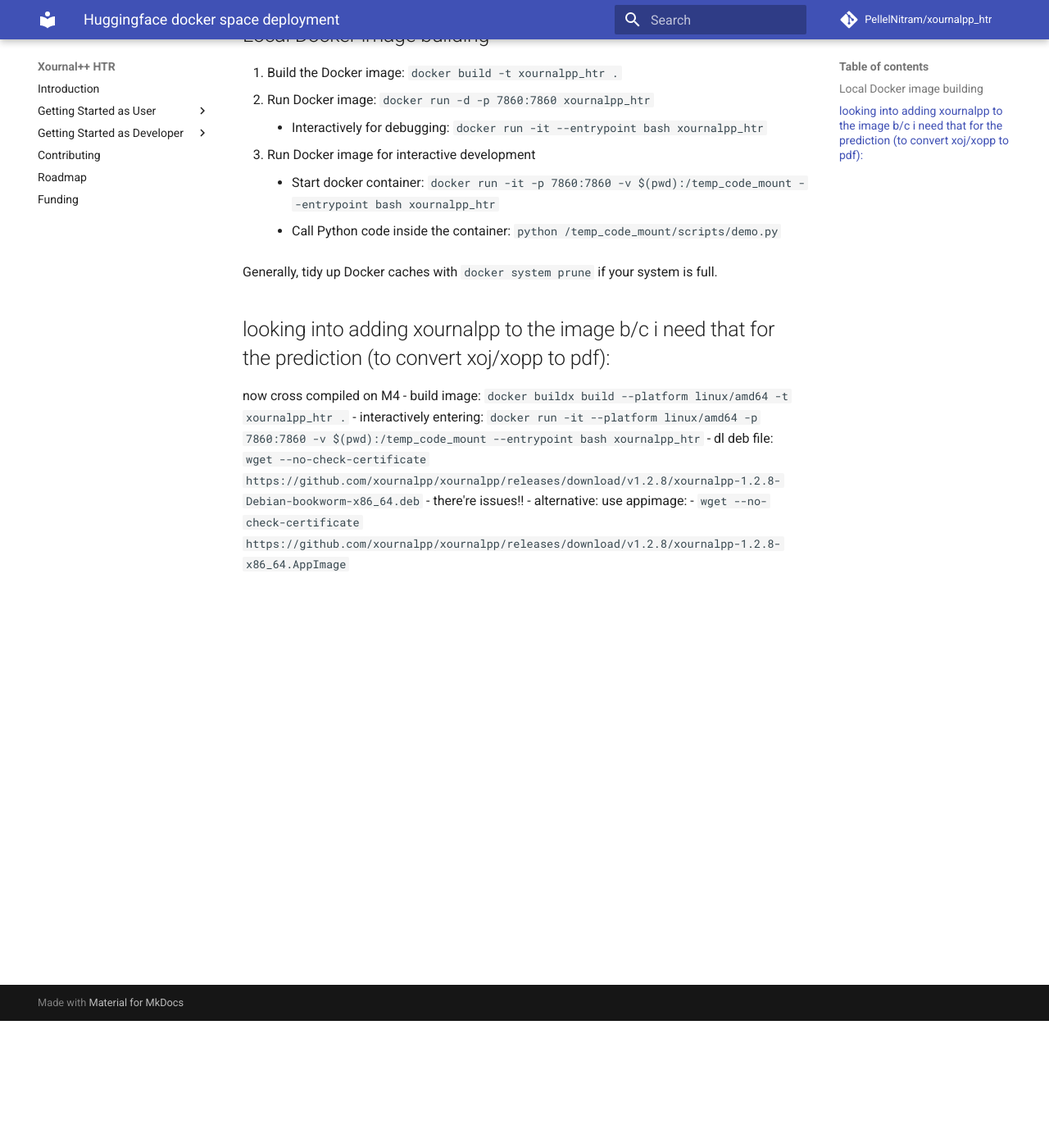
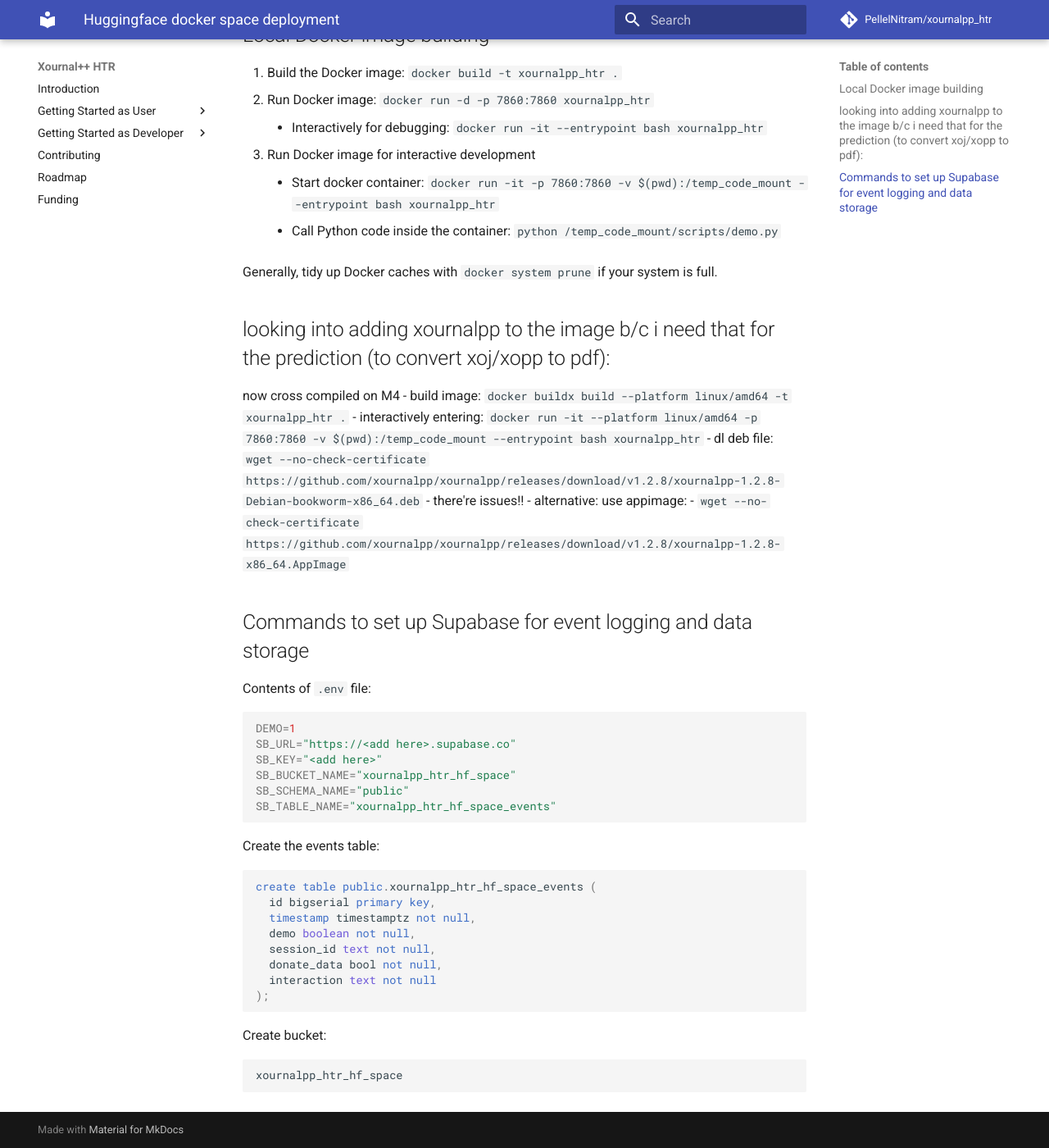
Before and after one commit to PellelNitram/xournalpp_htr, an MkDocs documentation site: the page built from docs/huggingface_docker_space_deployment.md, in a window 1280 px wide and 1400 px high, scrolled down 155 px. Shown: the whole window at 82% size. Built offline with MkDocs 1.6.1 and Material for MkDocs 9.7.7, drawn with Linux system fonts in a browser that asks for light colours; comment, search, counter and statistics services are not loaded.

Commit message:
Add Supabase setup section to docs.

````diff
--- a/docs/huggingface_docker_space_deployment.md
+++ b/docs/huggingface_docker_space_deployment.md
@@ -18,3 +18,35 @@
     - there're issues!!
 - alternative: use appimage:
     - `wget --no-check-certificate https://github.com/xournalpp/xournalpp/releases/download/v1.2.8/xournalpp-1.2.8-x86_64.AppImage`
+
+## Commands to set up Supabase for event logging and data storage
+
+Contents of `.env` file:
+
+```bash
+DEMO=1
+SB_URL="https://<add here>.supabase.co"
+SB_KEY="<add here>"
+SB_BUCKET_NAME="xournalpp_htr_hf_space"
+SB_SCHEMA_NAME="public"
+SB_TABLE_NAME="xournalpp_htr_hf_space_events"
+```
+
+Create the events table:
+
+```sql
+create table public.xournalpp_htr_hf_space_events (
+  id bigserial primary key,
+  timestamp timestamptz not null,
+  demo boolean not null,
+  session_id text not null,
+  donate_data bool not null,
+  interaction text not null
+);
+```
+
+Create bucket:
+
+```
+xournalpp_htr_hf_space
+```
````
